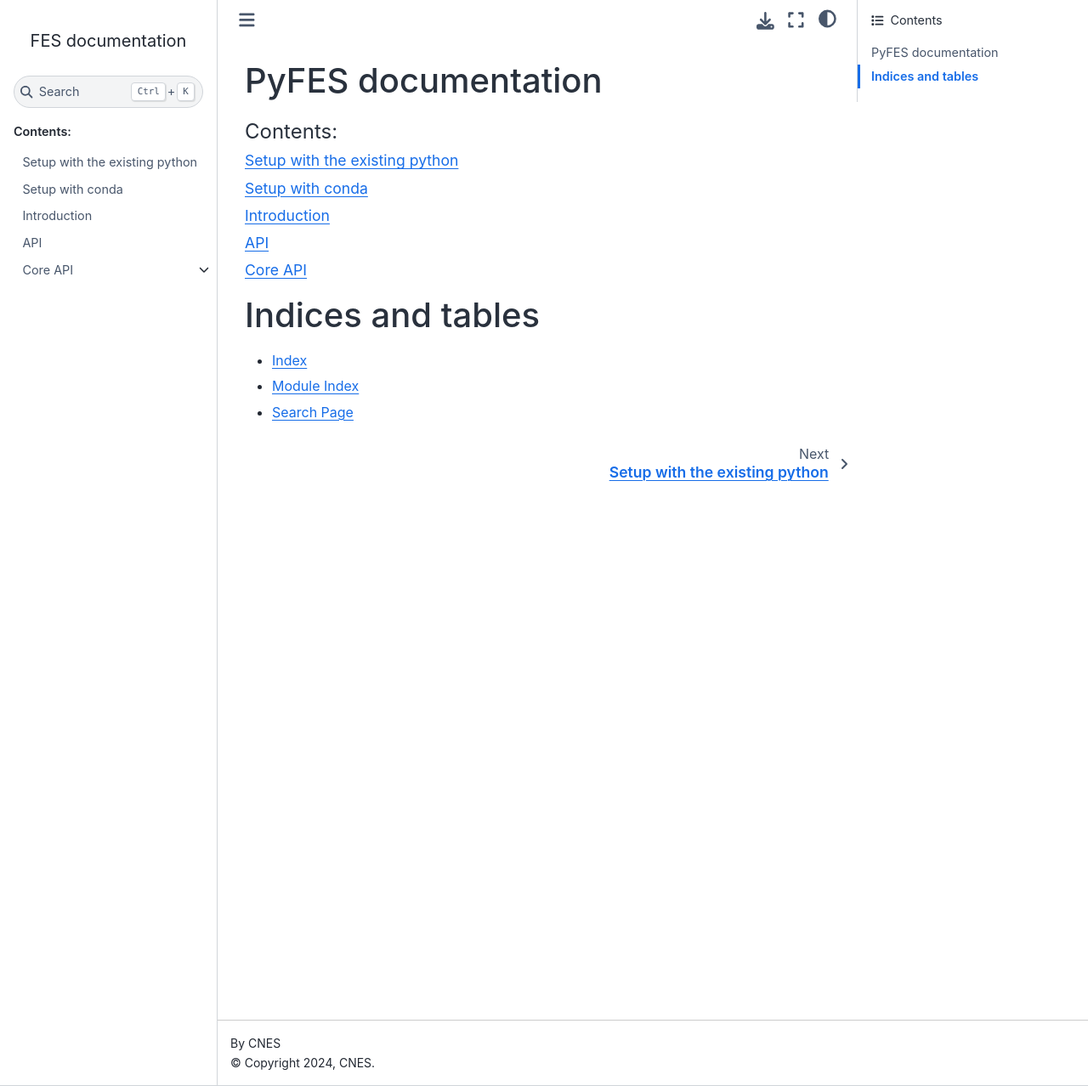
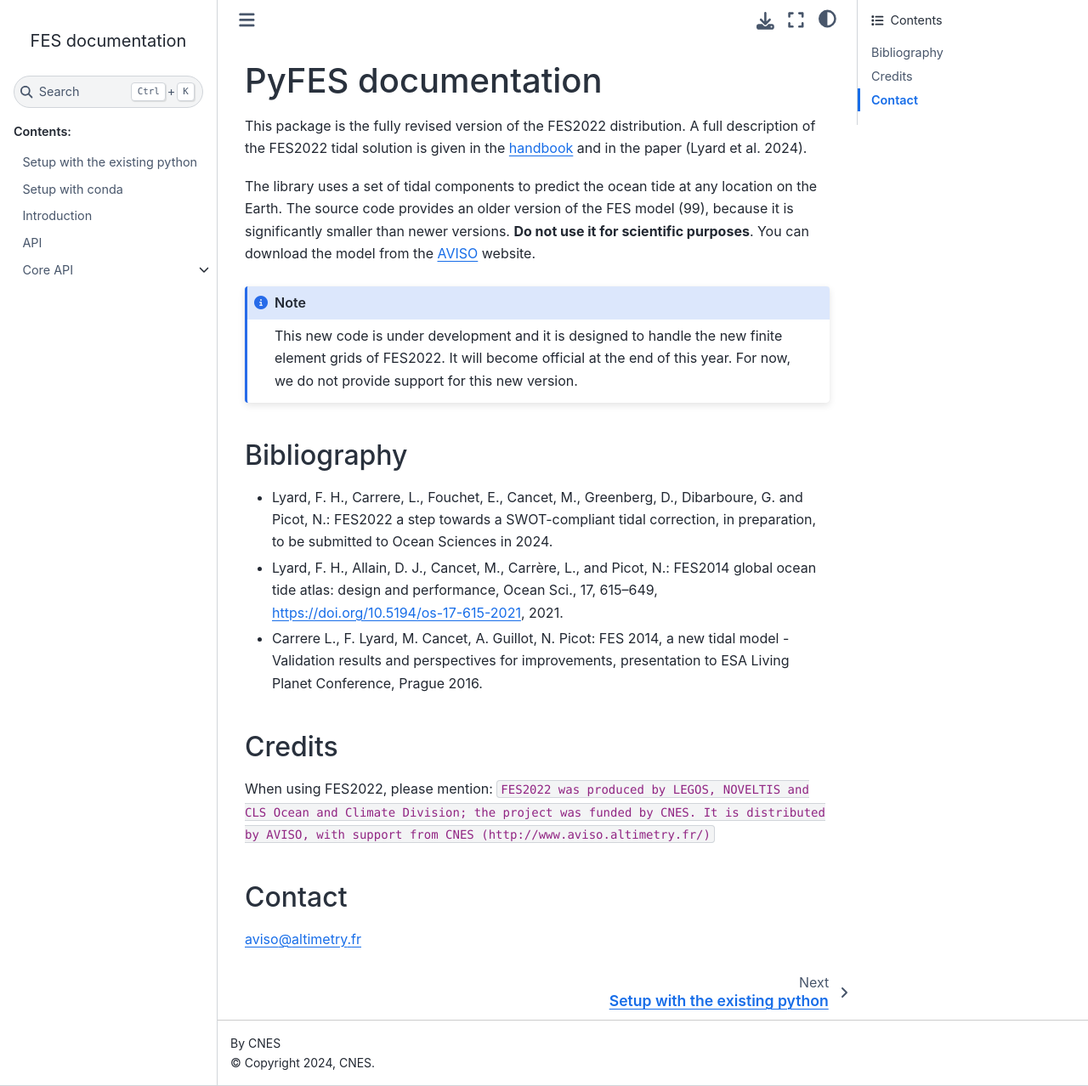
Before and after one commit to CNES/aviso-fes, a Sphinx documentation site: the page built from docs/source/index.rst, in a window 1280 px wide and 1278 px high. Shown: the whole window at 85% size. Built offline with Sphinx 7.4.7 and the Sphinx Book theme 1.1.4, drawn with Linux system fonts in a browser that asks for light colours; pages that are not in the unit, such as notebooks, are missing from menus.

Commit message:
refactor: Update tidal model documentation structure

```diff
--- a/docs/source/index.rst
+++ b/docs/source/index.rst
@@ -1,7 +1,52 @@
 PyFES documentation
 ===================
 
+This package is the fully revised version of the FES2022 distribution. A full
+description of the FES2022 tidal solution is given in the `handbook
+<https://www.aviso.altimetry.fr/fileadmin/documents/data/tools/hdbk_FES2022.pdf>`_
+and in the paper (Lyard et al. 2024).
+
+The library uses a set of tidal components to predict the ocean tide at any
+location on the Earth. The source code provides an older version of the FES
+model (99), because it is significantly smaller than newer versions. **Do not
+use it for scientific purposes**. You can download the model from the `AVISO
+<https://www.aviso.altimetry.fr/en/data/products/auxiliary-products/global-tide-fes.html>`_
+website.
+
+.. note::
+
+   This new code is under development and it is designed to handle the new finite
+   element grids of FES2022. It will become official at the end of this year. For
+   now, we do not provide support for this new version.
+
+Bibliography
+------------
+
+* Lyard, F. H., Carrere, L., Fouchet, E., Cancet, M., Greenberg, D.,
+  Dibarboure, G. and Picot, N.: FES2022 a step towards a SWOT-compliant tidal
+  correction, in preparation, to be submitted to Ocean Sciences in 2024.
+
+* Lyard, F. H., Allain, D. J., Cancet, M., Carrère, L., and Picot, N.: FES2014
+  global ocean tide atlas: design and performance, Ocean Sci., 17, 615–649,
+  https://doi.org/10.5194/os-17-615-2021, 2021.
+
+* Carrere L., F. Lyard, M. Cancet, A. Guillot, N. Picot: FES 2014, a new tidal
+  model - Validation results and perspectives for improvements, presentation to
+  ESA Living Planet Conference, Prague 2016.
+
+Credits
+-------
+When using FES2022, please mention: ``FES2022 was produced by LEGOS, NOVELTIS and
+CLS Ocean and Climate Division; the project was funded by CNES. It is
+distributed by AVISO, with support from CNES (http://www.aviso.altimetry.fr/)``
+
+Contact
+-------
+
+`aviso@altimetry.fr <mailto:aviso@altimetry.fr>`_
+
 .. toctree::
+   :hidden:
    :maxdepth: 1
    :caption: Contents:
 
@@ -11,10 +56,3 @@
    pyfes
    api
    core
-
-Indices and tables
-==================
-
-* :ref:`genindex`
-* :ref:`modindex`
-* :ref:`search`
```
